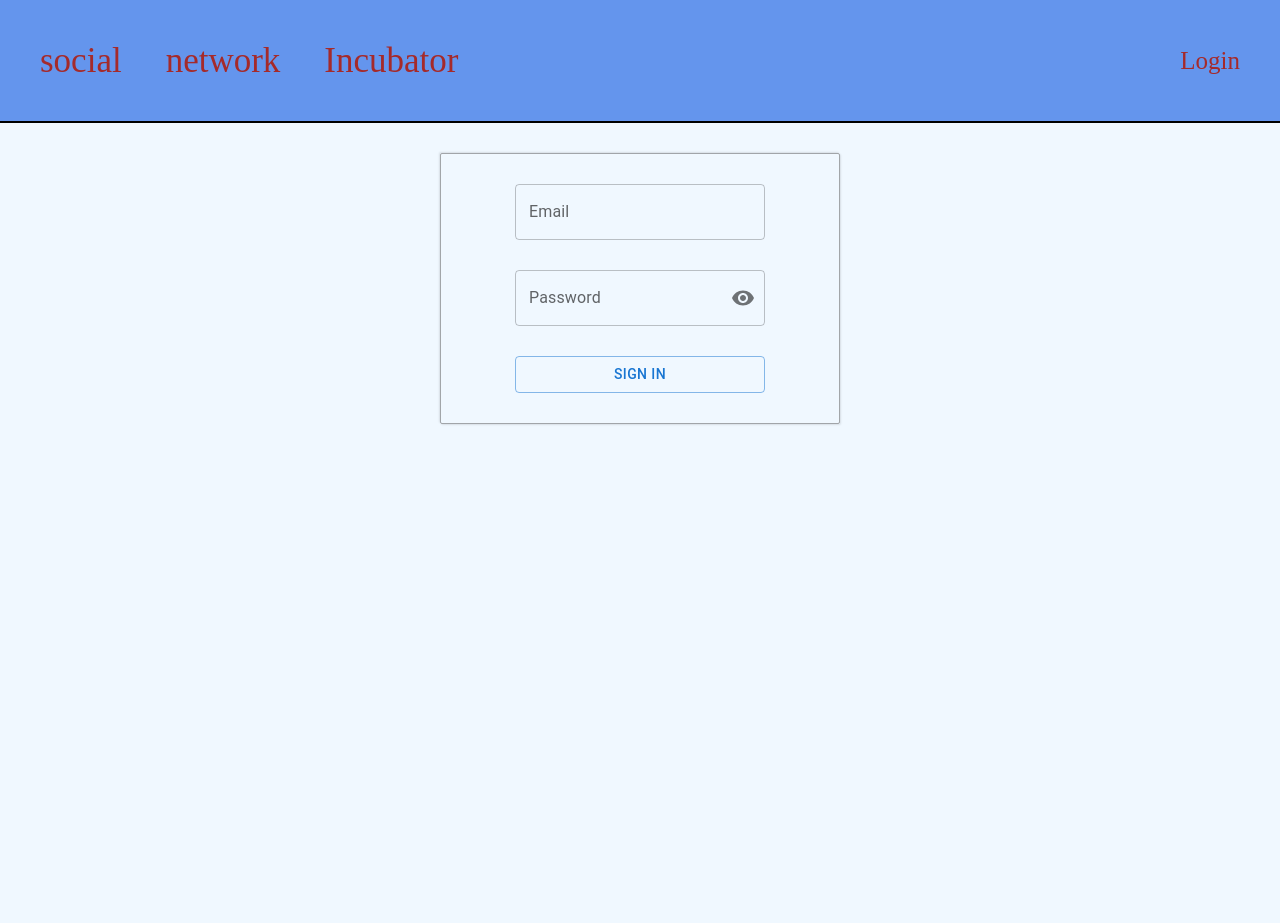
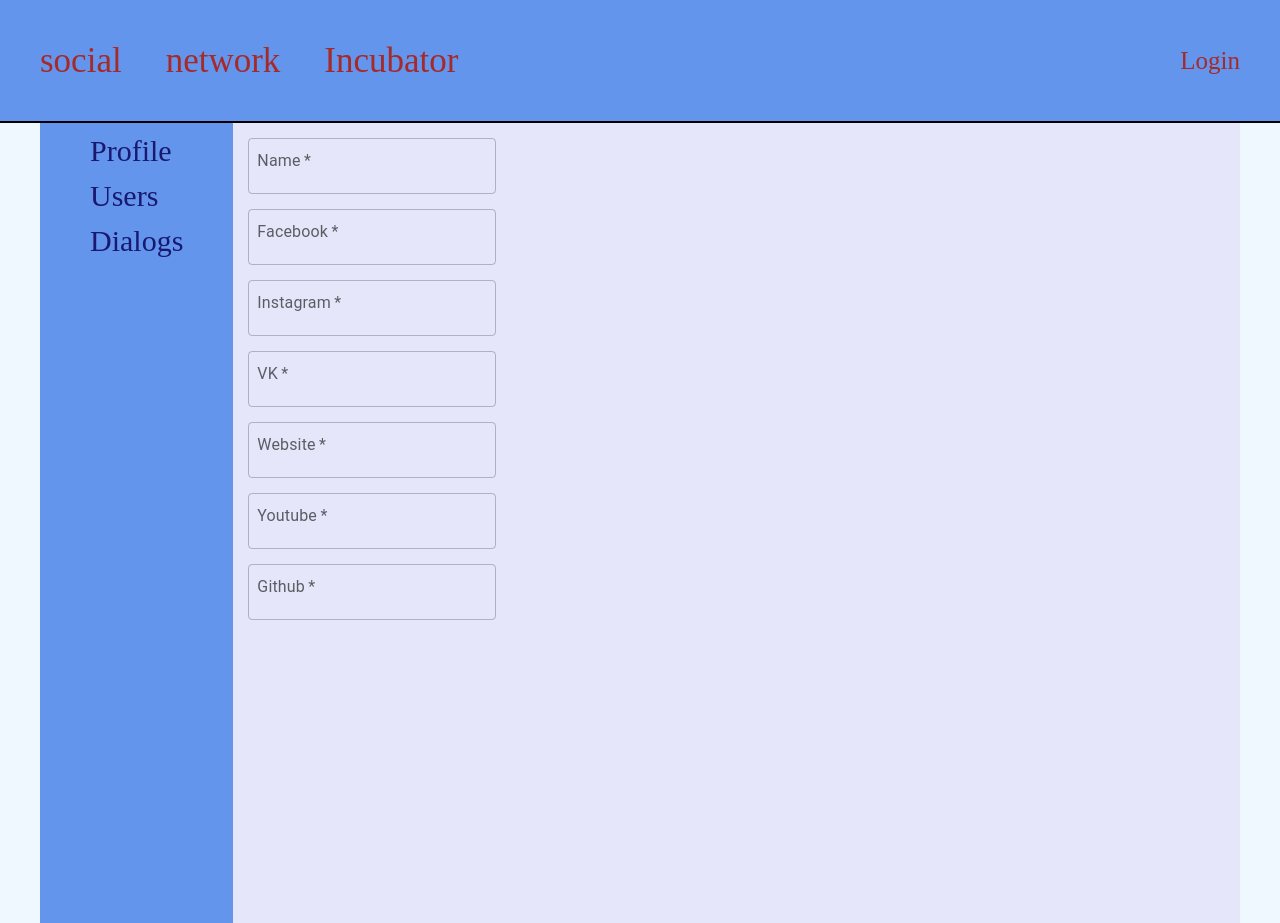
Before and after one commit to Alexander1995-it/samurai-way, a React (Create React App) app: page /changePersonalInformation in a window 1280 px wide. Before the commit this address led to /login. Before the commit the page ends 800 px from the top, so only its background shows below. Built offline with nearby package versions, Linux system fonts and the light colour scheme; no server answers.

Commit message:
add page ChangePersonalInformation

```diff
--- a/src/App.tsx
+++ b/src/App.tsx
@@ -11,6 +11,7 @@ import {useDispatch, useSelector} from "react-redux";
 import {AppRootState} from "./redux/store";
 import {setAuthMeTC} from "./redux/authReducer";
 import {CircularProgress} from "@mui/material";
+import ChangePersonalInformation from "./components/ChangePersonalInformation/ChangePersonalInformation";
 
 function App() {
     const isInitialized = useSelector<AppRootState>((state) => state.app.initialized)
@@ -41,6 +42,7 @@ function App() {
                                             <Route path='/profile:userId?' render={() => <ProfileContainer/>}/>
                                             <Route path='/dialogs' render={() => <Dialogs/>}/>
                                             <Route path='/users' render={() => <UsersContainer/>}/>
+                                            <Route path='/changePersonalInformation' render={() => <ChangePersonalInformation/>}/>
                                             <Route path='/' render={() => <Redirect to='/profile'/>}/>
                                         </Switch>
                                     </div>
--- /dev/null
+++ b/src/components/ChangePersonalInformation/ChangePersonalInformation.module.css
@@ -0,0 +1,3 @@
+.formPersonalInformatiom div{
+    margin: 5px 0 0 5px;
+}
--- /dev/null
+++ b/src/components/ChangePersonalInformation/ChangePersonalInformation.tsx
@@ -0,0 +1,75 @@
+import React, {useState} from 'react';
+import TextField from '@mui/material/TextField';
+import style from './ChangePersonalInformation.module.css'
+import {useSelector} from "react-redux";
+import {AppRootState} from "../../redux/store";
+
+
+const ChangePersonalInformation = () => {
+
+    const profile = useSelector<AppRootState>(state => state.profilePage.profile)
+      const [profileInformation, setProfileInformation] = useState(profile)
+
+          return (
+        <form className={style.formPersonalInformatiom}>
+            <div>
+                <TextField
+                    required
+                    id="outlined-required"
+                    label="Name"
+                    value=''
+                />
+            </div>
+            <div>
+                <TextField
+                    required
+                    id="outlined-required"
+                    label="Facebook"
+                    value=''
+                />
+            </div>
+            <div>
+                <TextField
+                    required
+                    id="outlined-required"
+                    label="Instagram"
+                    value=''
+                />
+            </div>
+            <div>
+                <TextField
+                    required
+                    id="outlined-required"
+                    label="VK"
+                    value=''
+                />
+            </div>
+            <div>
+                <TextField
+                    required
+                    id="outlined-required"
+                    label="Website"
+                    value=''
+                />
+            </div>
+            <div>
+                <TextField
+                    required
+                    id="outlined-required"
+                    label="Youtube"
+                    value=''
+                />
+            </div>
+            <div>
+                <TextField
+                    required
+                    id="outlined-required"
+                    label="Github"
+                    value=''
+                />
+            </div>
+        </form>
+    );
+};
+
+export default ChangePersonalInformation;
--- a/src/components/Profile/MyProfileInfo/MyProfileInfo.tsx
+++ b/src/components/Profile/MyProfileInfo/MyProfileInfo.tsx
@@ -4,6 +4,9 @@ import {InitialStateProfileReducerType, ProfileType, updateStatusProfileTC} from
 import {StatusProfile} from "./StatusProfile/StatusProfile";
 import noAvatar from '../../../images/NoAvatar.png'
 import PersonalInformation from "./PersonalInformation/PersonalInformation";
+import Button from '@mui/material/Button';
+import {NavLink, Redirect} from "react-router-dom";
+
 
 type MyProfileInfoPropsType = {
     profilePage: InitialStateProfileReducerType
@@ -13,6 +16,9 @@ const MyProfileInfo = (props: MyProfileInfoPropsType) => {
     const myImages = {
         backgroundImage: props.profilePage.profile.photos.large ? `url(${props.profilePage.profile.photos.large})` : `url(${noAvatar})`
     }
+
+
+
     return (
         <div className={style.profileInfo__block}>
             <div>
@@ -25,10 +31,15 @@ const MyProfileInfo = (props: MyProfileInfoPropsType) => {
                 <StatusProfile updateStatusProfileTC={props.updateStatusProfileTC}
                                status={props.profilePage.status}/>
                 <PersonalInformation profile={props.profilePage.profile}/>
+               <NavLink style={{textDecoration: 'none'}} to='/changePersonalInformation'>
+                   <Button  variant="outlined" size="small">
+                       Small
+                   </Button>
+               </NavLink>
 
             </div>
         </div>
-    );
-};
+    )
+}
 
 export default MyProfileInfo;
```
